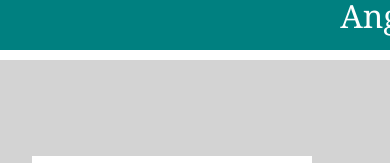
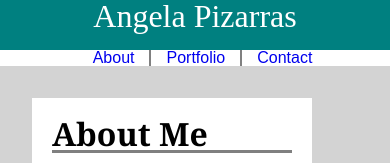
Before and after one commit to apizarras/Responsive-Portfolio, a plain HTML site: page index.html in a window 390 px wide. Shown: the top 163 px of the page. Drawn offline with Linux system fonts and the light colour scheme.

Commit message:
git@github.com:apizarras/Responsive-Portfolio.git

```diff
--- a/assets/css/style.css
+++ b/assets/css/style.css
@@ -319,4 +319,10 @@ footer {
         width: 50%;
         float: left;
     }
+    .grid {
+        display:grid;
+        grid-template-columns: auto;
+        padding: 10px;
     }
+
+    }
--- a/index.html
+++ b/index.html
@@ -2,31 +2,24 @@
 <html lang="en-us">
     <head>
         <meta charset="UTF-8">
-        <meta name="viewport" content"wwidth=device-width, initial-scale=1.0">
+        <meta name="viewport" content="width=device-width, initial-scale=1.0">
         <link rel="stylesheet" type="text/css" href="assets/css/reset.css">
         <link rel="stylesheet" type="text/css" href="./assets/css/style.css">
         <title>Angela Pizarras Bio</title>
     </head>
 
     <body>
+            <div class="row">
+                    <ul class="topnav">
+                       <li class="column column1 name">Angela Pizarras</li>
+                   <div class="column center-in-column">
+                       <li><a class="pad-left pad-right margin-border-right" href="index.html">About</a></li>
+                       <li><a class="pad-left pad-right margin-border-right" href="portfolio.html">Portfolio</a></li>
+                       <li><a class="pad-left" href="contact.html">Contact</a></li>
+                   </div>
+                   </ul>
+               </div>
 
-        <header class="displayflex, container">
-            <section class="box">
-                <h1 class="name">Angela Pizarras</h1>
-
-                <div class="topnav">
-                    <a class="spacing" href="index.html">About</a>
-                    <a class="spacing" href="portfolio.html">Portfolio</a>
-                    <a href="contact.html">Contact</a>
-                </div>
-            </section>
-
-        </header>
-
-        <br>
-        <br>
-        <br>
-        <br>
 <div class="form">
         <h2>About Me</h2>
 
```
